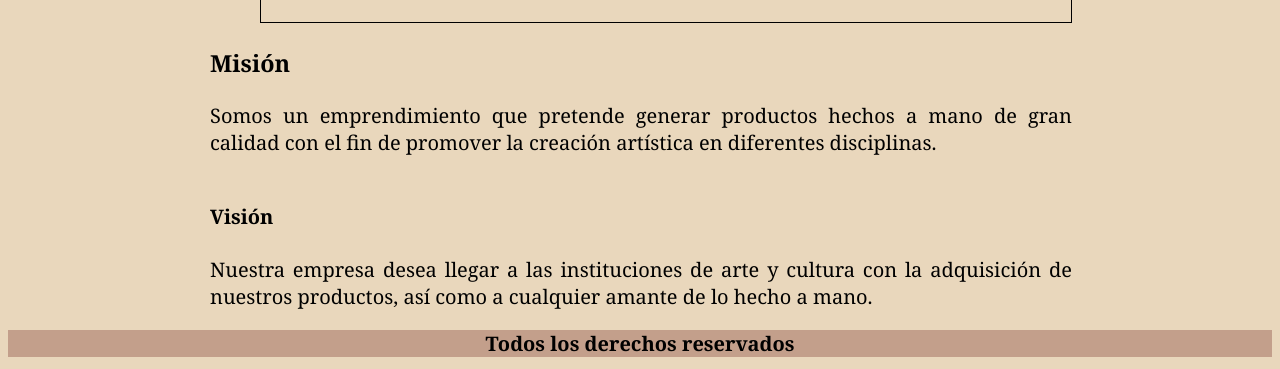
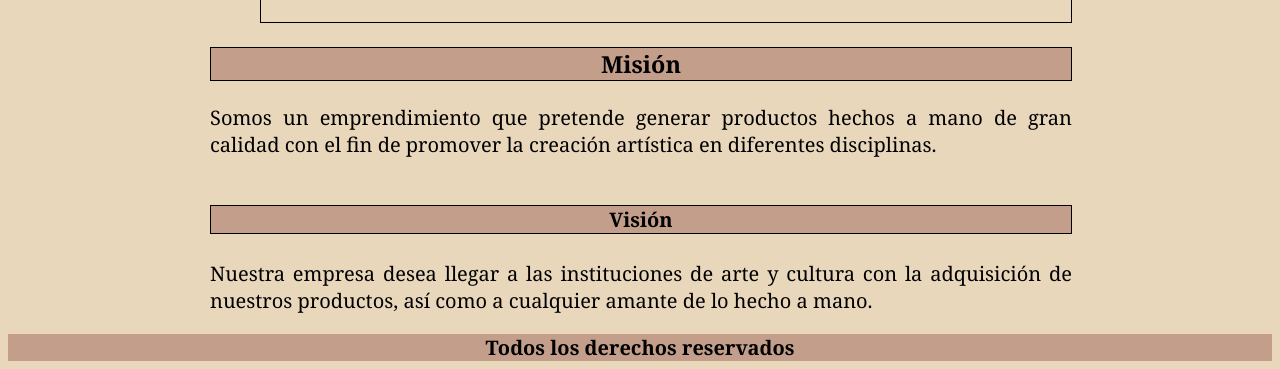
Before and after one commit to dferreyra90/CuadernosArte, a plain HTML site: page index.html in a window 1280 px wide. Shown: the part 821-1190 px from the top of the page. Drawn offline with Linux system fonts and the light colour scheme.

Commit message:
colores nuevos

```diff
--- a/estilo.css
+++ b/estilo.css
@@ -10,7 +10,7 @@ body {
 
 header {
     grid-area: header;
-    background: linear-gradient(to top #a28373, #7F6A5F) ;
+    background-color: linear-gradient(to top #a28373, #7F6A5F) ;
     border: 0px;
     border-color: black;
     text-align: center;
@@ -78,6 +78,20 @@ h2 {
     grid-area: h2;
     background-color: #c39f8b;
     border-bottom: 1px;
+    border: 1px black solid;
+    text-align: center;
+}
+
+h3 {
+    grid-area: h3;
+    background-color: #c39f8b;
+    border: 1px black solid ;
+    text-align: center;
+}
+
+h4 {
+    grid-area: h4;
+    background-color: #c39f8b;
     border: 1px black solid;
     text-align: center;
 }
```
